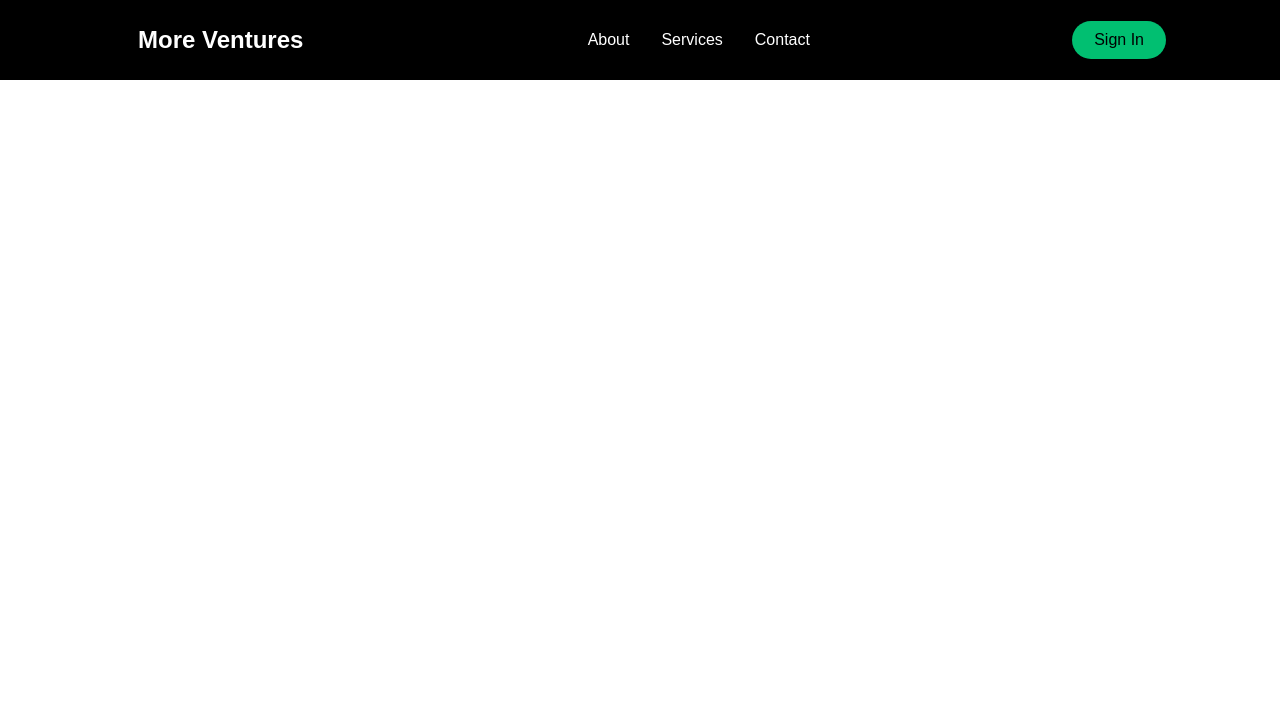
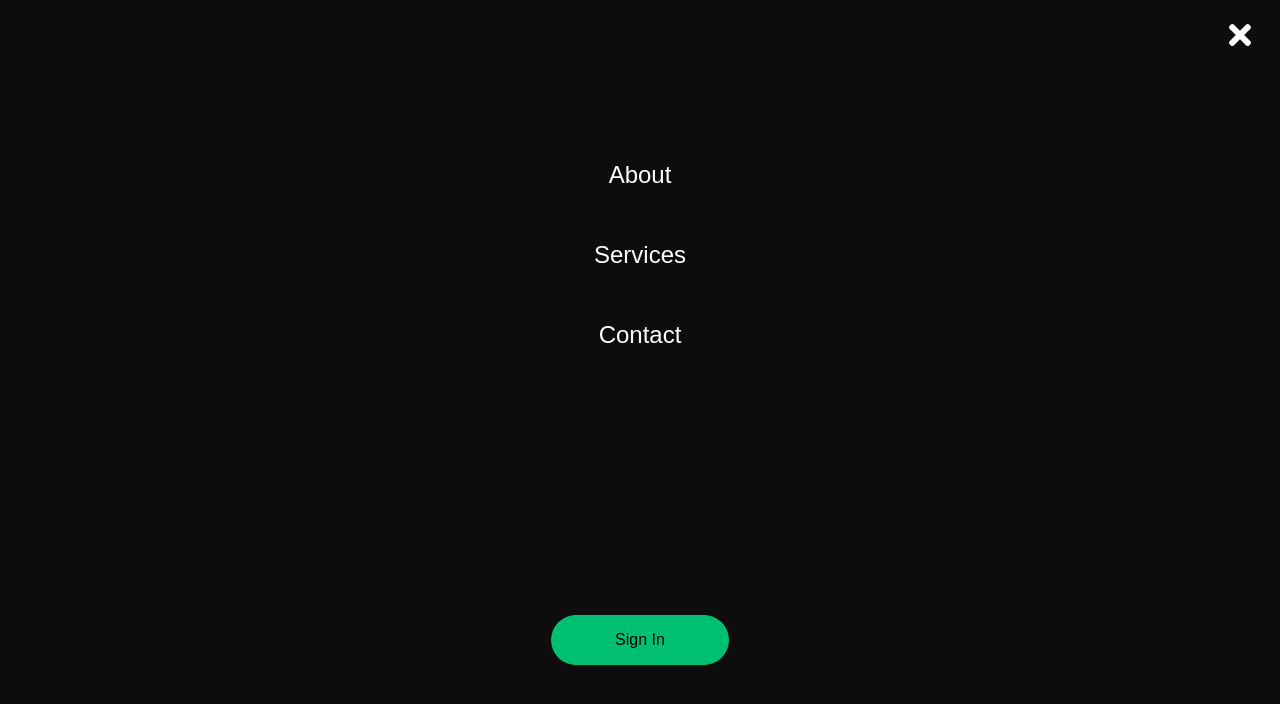
Before and after one commit to JaimeSolisS/MoreVentures, a React (Create React App) app in the folder moreventures-website/: page / in a window 1280 px wide. Shown: the top 704 px of the page. Built offline with nearby package versions, Linux system fonts and the light colour scheme.

Commit message:
add Sidebar and Style

```diff
--- a/moreventures-website/src/App.js
+++ b/moreventures-website/src/App.js
@@ -1,10 +1,12 @@
 import "./App.css";
 import Navbar from "./components/Navbar";
+import Sidebar from "./components/Sidebar";
 import { BrowserRouter as Router } from "react-router-dom";
 
 function App() {
   return (
     <Router>
+      <Sidebar />
       <Navbar />
     </Router>
   );
--- /dev/null
+++ b/moreventures-website/src/components/Sidebar/SidebarElements.js
@@ -0,0 +1,92 @@
+import styled from "styled-components";
+import { Link as LinkScroll } from "react-scroll";
+import { Link as LinkRouter } from "react-router-dom";
+import { FaTimes } from "react-icons/fa";
+import { colors } from "../../styles/colors";
+
+export const SidebarContainer = styled.aside`
+  position: fixed;
+  z-index: 999;
+  width: 100%;
+  height: 100%;
+  background: #0d0d0d;
+  display: grid;
+  align-items: center;
+  top: 0;
+  left: 0;
+  transition: 0.3s ease-in-out;
+  //opacity: ${({ isOpen }) => (isOpen ? "100%" : "0")};
+  //top: ${({ isOpen }) => (isOpen ? "0" : "-100%")};
+  top: 0;
+`;
+
+export const CloseIcon = styled(FaTimes)`
+  color: ${colors.white};
+`;
+
+export const Icon = styled.div`
+  position: absolute;
+  top: 1.2rem;
+  right: 1.5rem;
+  background: transparent;
+  font-size: 2rem;
+  cursor: pointer;
+  outline: none;
+`;
+
+export const SidebarWrapper = styled.div`
+  color: ${colors.white};
+`;
+
+export const SidebarMenu = styled.ul`
+  display: grid;
+  grid-template-columns: 1fr;
+  grid-template-rows: repeat(6, 80px);
+  text-align: center;
+
+  @media screen and (max-width: 480px) {
+    grid-template-rows: repeat(6, 60px);
+  }
+`;
+export const SidebarLink = styled(LinkScroll)`
+  display: flex;
+  align-items: center;
+  justify-content: center;
+  font-size: 1.5rem;
+  text-decoration: none;
+  list-style: none;
+  transition: 0.2s ease-in-out;
+  text-decoration: none;
+  color: ${colors.white};
+  cursor: pointer;
+
+  &:hover {
+    color: ${colors.whatsapp};
+    transition: 0.2s ease-in-out;
+  }
+`;
+
+export const SidebarBtnWrap = styled.div`
+  display: flex;
+  justify-content: center;
+`;
+
+export const SidebarRoute = styled(LinkRouter)`
+  border-radius: 50px;
+  background: ${colors.whatsapp};
+  white-space: nowrap;
+  padding: 16px 64px;
+  color: ${colors.black};
+  font-size: 16px;
+  outline: none;
+  border: none;
+  cursor: pointer;
+  transition: all 0.2s ease-in-out;
+  text-decoration: none;
+
+  &:hover {
+    transition: all 0.2s ease-in-out;
+    background: ${colors.white};
+    color: ${colors.black};
+  }
+`;
--- /dev/null
+++ b/moreventures-website/src/components/Sidebar/index.js
@@ -0,0 +1,33 @@
+import React from "react";
+import {
+  SidebarContainer,
+  Icon,
+  CloseIcon,
+  SidebarWrapper,
+  SidebarMenu,
+  SidebarLink,
+  SidebarBtnWrap,
+  SidebarRoute,
+} from "./SidebarElements";
+
+function Sidebar() {
+  return (
+    <SidebarContainer>
+      <Icon>
+        <CloseIcon />
+      </Icon>
+      <SidebarWrapper>
+        <SidebarMenu>
+          <SidebarLink to="about">About</SidebarLink>
+          <SidebarLink to="services">Services</SidebarLink>
+          <SidebarLink to="contact">Contact</SidebarLink>
+        </SidebarMenu>
+        <SidebarBtnWrap>
+          <SidebarRoute to="/signin">Sign In</SidebarRoute>
+        </SidebarBtnWrap>
+      </SidebarWrapper>
+    </SidebarContainer>
+  );
+}
+
+export default Sidebar;
```
